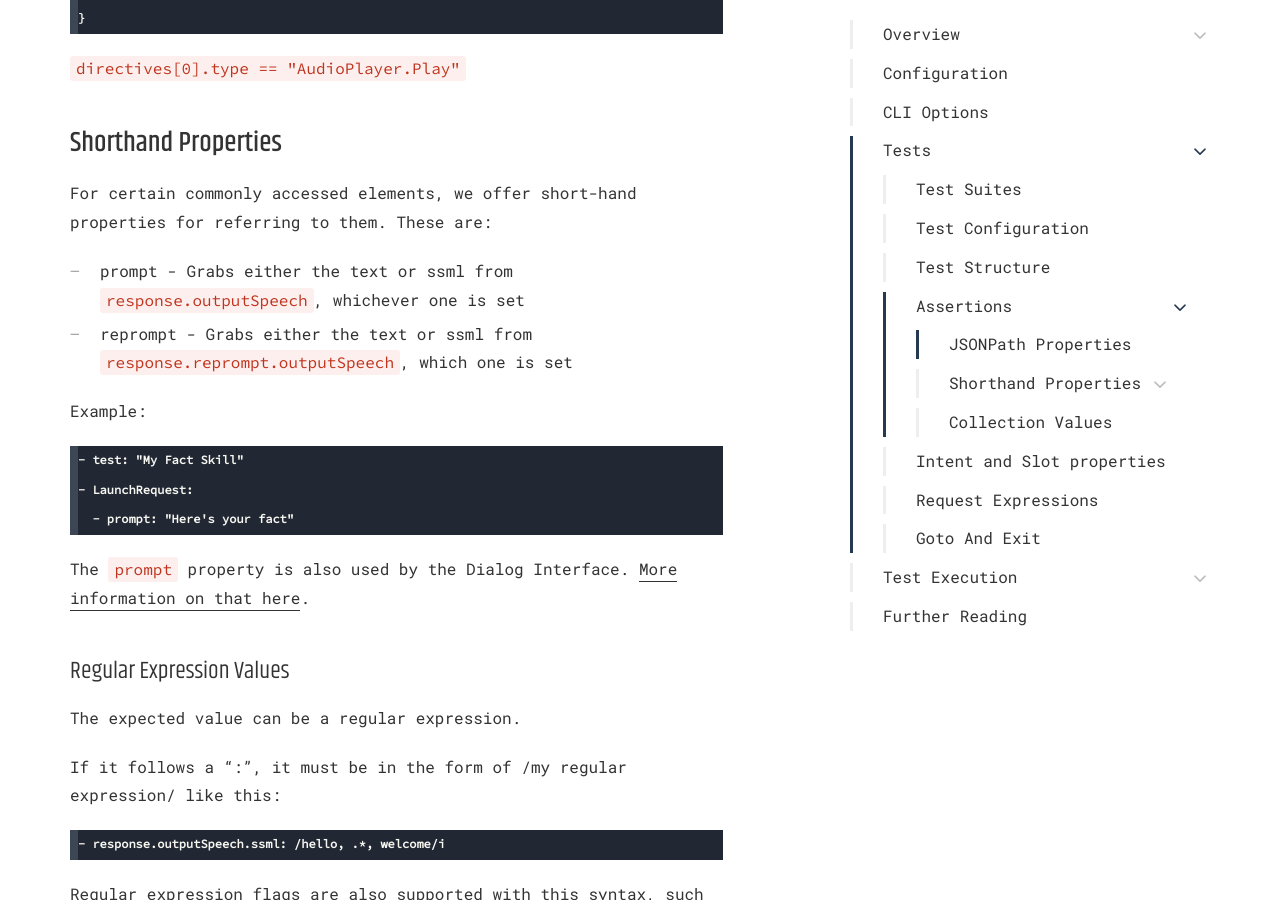
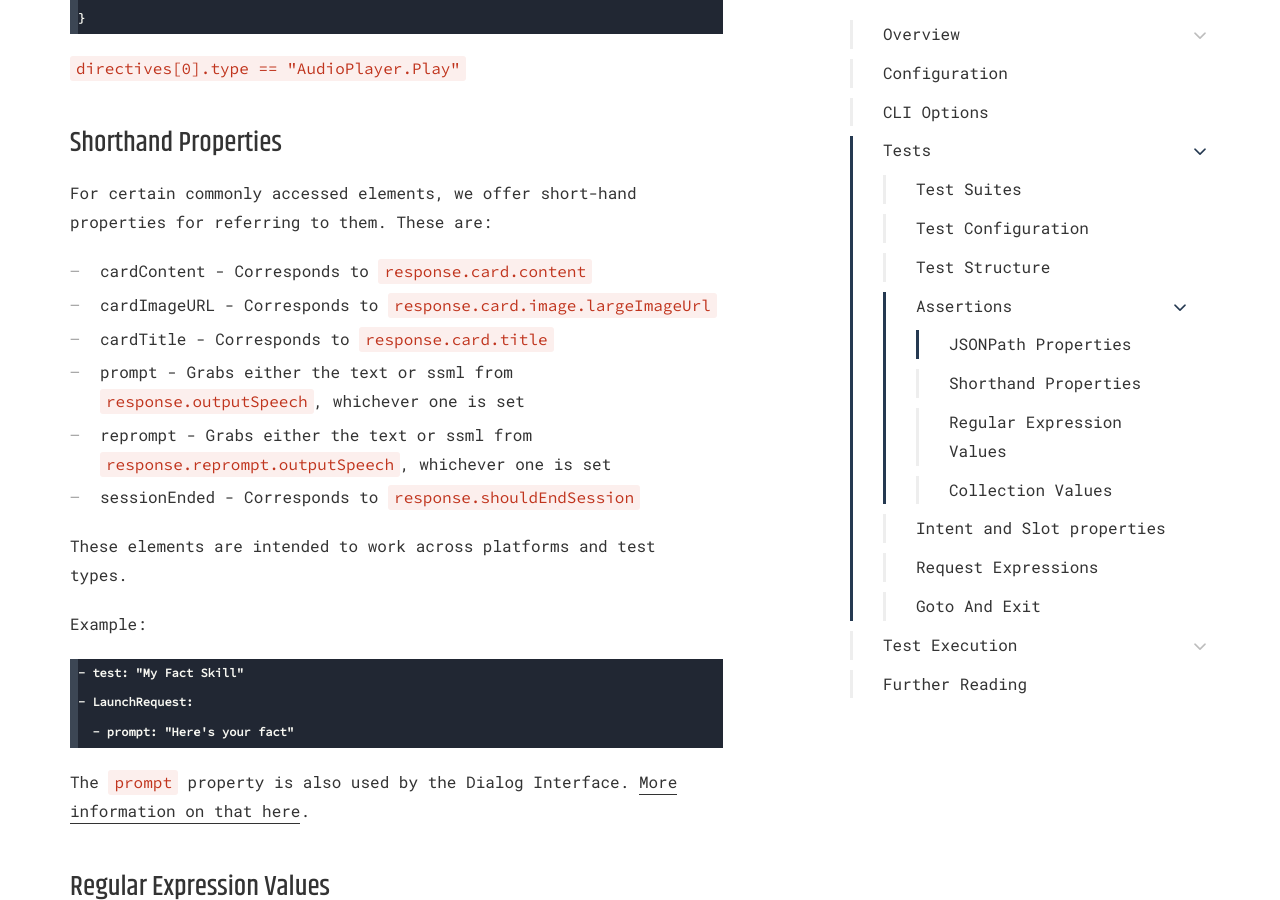
Before and after one commit to bespoken/bespoken-docs, a Jekyll site: the page built from unit-testing/guide.md, in a window 1280 px wide and 900 px high, scrolled down 8903 px. Built offline with Jekyll 4.4.1, drawn with Linux system fonts in a browser that asks for light colours; some web fonts are replaced.

Commit message:
Updated short-hand properties

````diff
--- a/unit-testing/guide.md
+++ b/unit-testing/guide.md
@@ -269,8 +269,14 @@ An array example:
 ### Shorthand Properties
 For certain commonly accessed elements, we offer short-hand properties for referring to them. These are:
 
+* cardContent - Corresponds to `response.card.content`
+* cardImageURL - Corresponds to `response.card.image.largeImageUrl`
+* cardTitle - Corresponds to `response.card.title`
 * prompt - Grabs either the text or ssml from `response.outputSpeech`, whichever one is set
-* reprompt - Grabs either the text or ssml from `response.reprompt.outputSpeech`, which one is set
+* reprompt - Grabs either the text or ssml from `response.reprompt.outputSpeech`, whichever one is set
+* sessionEnded - Corresponds to `response.shouldEndSession`
+
+These elements are intended to work across platforms and test types.
 
 Example:
 
@@ -281,7 +287,8 @@ Example:
 ```
 
 The `prompt` property is also used by the Dialog Interface. [More information on that here](./use_cases#testing-with-the-dialog-interface).
-#### Regular Expression Values
+
+### Regular Expression Values
 The expected value can be a regular expression.
 
 If it follows a ":", it must be in the form of /my regular expression/ like this:
````
Also changed, not shown: index.md (+2 -2 lines).
